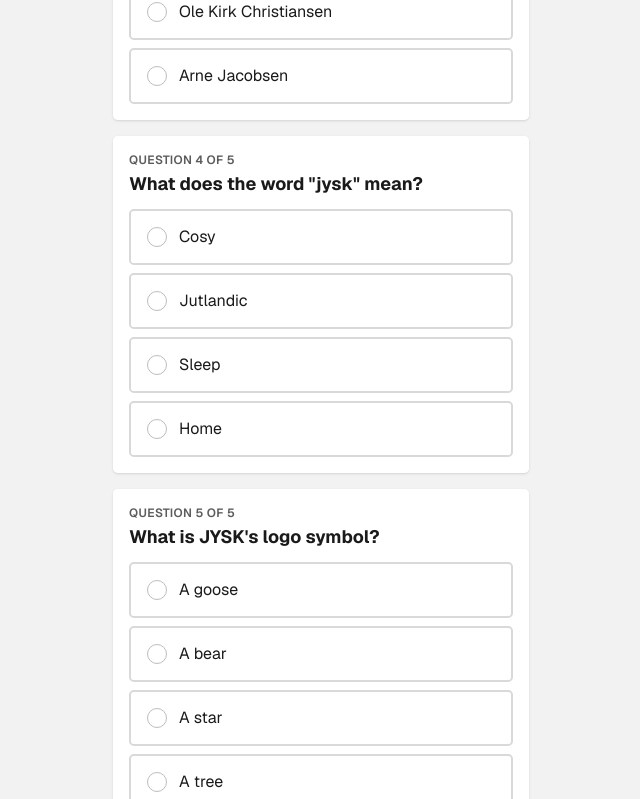
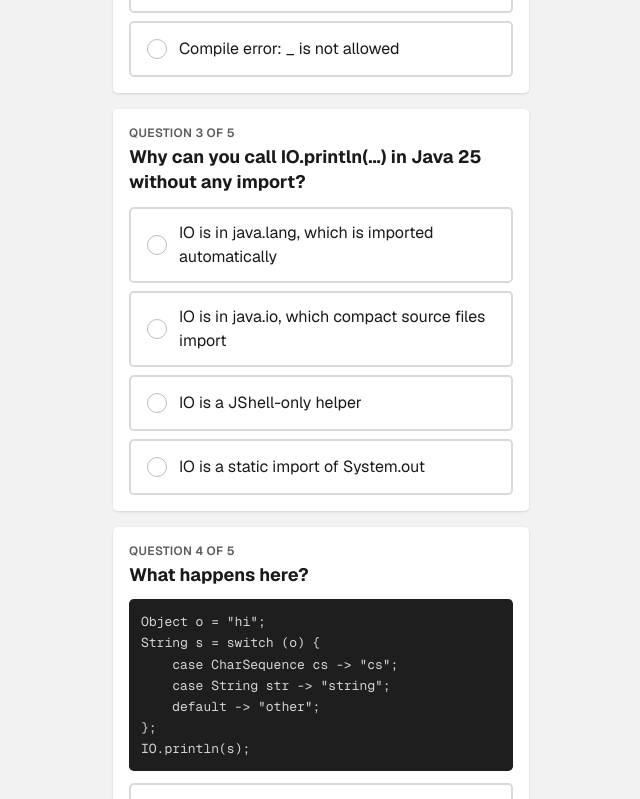
Before and after one commit to kennirau/jysk-quiz, a Next.js app: page / in a window 1280 px wide. Shown: the part 1310-2109 px from the top of the page, without its empty margins (319-959 px from the left). Built offline with nearby package versions, Linux system fonts and the light colour scheme.

Commit message:
fix number of questions and change to java questions

```diff
--- a/src/app/layout.tsx
+++ b/src/app/layout.tsx
@@ -15,7 +15,7 @@ const geistMono = Geist_Mono({
 
 export const metadata: Metadata = {
   title: "JYSK Quiz",
-  description: "Answer 5 quick questions",
+  description: "Test your Java 25 knowledge",
 };
 
 export const viewport: Viewport = {
--- a/src/app/page.tsx
+++ b/src/app/page.tsx
@@ -1,6 +1,14 @@
 import { QuizForm } from "@/components/quiz-form";
-import { publicQuestions } from "@/lib/questions";
+import { pickRandomQuestions, QUIZ_SIZE } from "@/lib/questions";
 import Image from "next/image";
+import { connection } from "next/server";
+import { Suspense } from "react";
+
+async function RandomQuiz() {
+  // Opt out of prerendering so each visitor gets a new random set.
+  await connection();
+  return <QuizForm questions={pickRandomQuestions()} />;
+}
 
 export default function Home() {
   return (
@@ -17,11 +25,15 @@ export default function Home() {
         </div>
       </header>
       <main className="mx-auto flex w-full max-w-md flex-1 flex-col px-4 pt-5">
-        <h1 className="text-2xl font-bold text-primary">Quiz</h1>
+        <h1 className="text-2xl font-bold text-primary">Java 25 Quiz</h1>
         <p className="mb-5 text-muted-foreground">
-          Answer {publicQuestions.length} quick questions.
+          Answer {QUIZ_SIZE} questions about modern Java.
         </p>
-        <QuizForm questions={publicQuestions} />
+        <Suspense
+          fallback={<p className="text-muted-foreground">Loading questions...</p>}
+        >
+          <RandomQuiz />
+        </Suspense>
       </main>
     </>
   );
--- a/src/components/quiz-form.tsx
+++ b/src/components/quiz-form.tsx
@@ -83,7 +83,7 @@ export function QuizForm({ questions }: { questions: Question[] }) {
         </label>
       </div>
       {questions.map((q, i) => (
-        <fieldset key={q.id} className="rounded-md bg-card p-4 shadow-sm">
+        <fieldset key={q.id} className="min-w-0 rounded-md bg-card p-4 shadow-sm">
           <legend className="float-left mb-3 w-full">
             <span className="block text-xs font-semibold tracking-wide text-muted-foreground uppercase">
               Question {i + 1} of {questions.length}
@@ -92,6 +92,11 @@ export function QuizForm({ questions }: { questions: Question[] }) {
               {q.text}
             </span>
           </legend>
+          {q.code && (
+            <pre className="clear-left mb-3 rounded-md bg-[#1e1e1e] p-3 font-mono text-[13px] leading-relaxed wrap-anywhere whitespace-pre-wrap text-[#d4d4d4]">
+              <code>{q.code}</code>
+            </pre>
+          )}
           <RadioGroup
             className="clear-left"
             value={answers[q.id] !== undefined ? String(answers[q.id]) : ""}
--- a/src/data/questions.json
+++ b/src/data/questions.json
@@ -1,56 +1,240 @@
 [
   {
     "id": 1,
-    "text": "What year was JYSK founded?",
+    "text": "What does this print?",
+    "code": "Object o = 42;\nString s = switch (o) {\n    case Integer i when i > 40 -> \"big\";\n    case Integer i -> \"small\";\n    default -> \"other\";\n};\nIO.println(s);",
     "options": [
-      { "id": 1, "text": "1959" },
-      { "id": 2, "text": "1979" },
-      { "id": 3, "text": "1989" },
-      { "id": 4, "text": "1999" }
+      { "id": 1, "text": "big" },
+      { "id": 2, "text": "small" },
+      { "id": 3, "text": "other" },
+      { "id": 4, "text": "Compile error" }
+    ],
+    "correctOptionId": 1
+  },
+  {
+    "id": 2,
+    "text": "What does this print?",
+    "code": "record Point(int x, int y) {}\n\nObject o = new Point(3, 4);\nif (o instanceof Point(int x, int y)) {\n    IO.println(x * y);\n}",
+    "options": [
+      { "id": 1, "text": "7" },
+      { "id": 2, "text": "12" },
+      { "id": 3, "text": "34" },
+      { "id": 4, "text": "Compile error" }
     ],
     "correctOptionId": 2
   },
   {
-    "id": 2,
-    "text": "In which country was JYSK founded?",
+    "id": 3,
+    "text": "What does this print?",
+    "code": "record Pair(Object a, Object b) {}\n\nObject o = new Pair(\"hi\", 5);\nString s = switch (o) {\n    case Pair(String a, _) -> a.toUpperCase();\n    default -> \"none\";\n};\nIO.println(s);",
     "options": [
-      { "id": 1, "text": "Sweden" },
-      { "id": 2, "text": "Norway" },
-      { "id": 3, "text": "Denmark" },
-      { "id": 4, "text": "Finland" }
+      { "id": 1, "text": "hi" },
+      { "id": 2, "text": "HI" },
+      { "id": 3, "text": "none" },
+      { "id": 4, "text": "Compile error: _ is not allowed" }
+    ],
+    "correctOptionId": 2
+  },
+  {
+    "id": 4,
+    "text": "This is the entire content of Hello.java. What happens when you run: java Hello.java (Java 25)?",
+    "code": "void main() {\n    IO.println(\"Hi, Java 25!\");\n}",
+    "options": [
+      { "id": 1, "text": "Prints: Hi, Java 25!" },
+      { "id": 2, "text": "Compile error: missing class declaration" },
+      { "id": 3, "text": "Compile error: main must be static" },
+      { "id": 4, "text": "Only works with --enable-preview" }
+    ],
+    "correctOptionId": 1
+  },
+  {
+    "id": 5,
+    "text": "What does new Child(1) print?",
+    "code": "class Base {\n    Base() { IO.println(\"Base\"); }\n}\n\nclass Child extends Base {\n    Child(int v) {\n        if (v < 0) throw new IllegalArgumentException();\n        IO.println(\"check\");\n        super();\n    }\n}",
+    "options": [
+      { "id": 1, "text": "Base, then check" },
+      { "id": 2, "text": "check, then Base" },
+      { "id": 3, "text": "Only Base" },
+      { "id": 4, "text": "Compile error: super() must be first" }
+    ],
+    "correctOptionId": 2
+  },
+  {
+    "id": 6,
+    "text": "Does this compile without a default branch?",
+    "code": "sealed interface Shape permits Circle, Square {}\nrecord Circle(double r) implements Shape {}\nrecord Square(double s) implements Shape {}\n\nString name(Shape s) {\n    return switch (s) {\n        case Circle c -> \"circle\";\n        case Square q -> \"square\";\n    };\n}",
+    "options": [
+      { "id": 1, "text": "Yes, the switch is exhaustive" },
+      { "id": 2, "text": "No, a default branch is always required" },
+      { "id": 3, "text": "No, records cannot implement sealed interfaces" },
+      { "id": 4, "text": "Yes, but it warns at runtime" }
+    ],
+    "correctOptionId": 1
+  },
+  {
+    "id": 7,
+    "text": "What does this print?",
+    "code": "String s = \"\"\"\n    Hello\n      World\"\"\";\nIO.println(s.length());",
+    "options": [
+      { "id": 1, "text": "11" },
+      { "id": 2, "text": "13" },
+      { "id": 3, "text": "17" },
+      { "id": 4, "text": "19" }
+    ],
+    "correctOptionId": 2
+  },
+  {
+    "id": 8,
+    "text": "What does this print?",
+    "code": "List<Integer> list = new ArrayList<>(List.of(1, 2, 3));\nlist.addFirst(0);\nIO.println(list.reversed());",
+    "options": [
+      { "id": 1, "text": "[0, 1, 2, 3]" },
+      { "id": 2, "text": "[3, 2, 1, 0]" },
+      { "id": 3, "text": "[3, 2, 1]" },
+      { "id": 4, "text": "UnsupportedOperationException" }
+    ],
+    "correctOptionId": 2
+  },
+  {
+    "id": 9,
+    "text": "What does this print?",
+    "code": "var result = Stream.of(1, 2, 3, 4, 5)\n    .gather(Gatherers.windowFixed(2))\n    .toList();\nIO.println(result);",
+    "options": [
+      { "id": 1, "text": "[[1, 2], [3, 4]]" },
+      { "id": 2, "text": "[[1, 2], [3, 4], [5]]" },
+      { "id": 3, "text": "[[1, 2], [2, 3], [3, 4], [4, 5]]" },
+      { "id": 4, "text": "[3, 7, 5]" }
+    ],
+    "correctOptionId": 2
+  },
+  {
+    "id": 10,
+    "text": "What does this print?",
+    "code": "static final ScopedValue<String> USER =\n    ScopedValue.newInstance();\n\nScopedValue.where(USER, \"duke\")\n    .run(() -> IO.println(USER.get()));\nIO.println(USER.isBound());",
+    "options": [
+      { "id": 1, "text": "duke, then true" },
+      { "id": 2, "text": "duke, then false" },
+      { "id": 3, "text": "null, then false" },
+      { "id": 4, "text": "NoSuchElementException" }
+    ],
+    "correctOptionId": 2
+  },
+  {
+    "id": 11,
+    "text": "What does this declaration do in Java 25?",
+    "code": "import module java.base;",
+    "options": [
+      { "id": 1, "text": "Imports all packages exported by the java.base module" },
+      { "id": 2, "text": "Declares that the file belongs to java.base" },
+      { "id": 3, "text": "Adds java.base to the module path at runtime" },
+      { "id": 4, "text": "Compile error: not valid Java syntax" }
+    ],
+    "correctOptionId": 1
+  },
+  {
+    "id": 12,
+    "text": "What does this print?",
+    "code": "Object o = null;\nString s = switch (o) {\n    case null -> \"null!\";\n    case String str -> \"string\";\n    default -> \"other\";\n};\nIO.println(s);",
+    "options": [
+      { "id": 1, "text": "null!" },
+      { "id": 2, "text": "string" },
+      { "id": 3, "text": "other" },
+      { "id": 4, "text": "NullPointerException" }
+    ],
+    "correctOptionId": 1
+  },
+  {
+    "id": 13,
+    "text": "What happens here?",
+    "code": "String s = null;\nswitch (s) {\n    case \"a\" -> IO.println(\"a\");\n    default -> IO.println(\"default\");\n}",
+    "options": [
+      { "id": 1, "text": "Prints: default" },
+      { "id": 2, "text": "Prints nothing" },
+      { "id": 3, "text": "Throws NullPointerException" },
+      { "id": 4, "text": "Compile error" }
     ],
     "correctOptionId": 3
   },
   {
-    "id": 3,
-    "text": "Who founded JYSK?",
+    "id": 14,
+    "text": "What happens here?",
+    "code": "Object o = \"hi\";\nString s = switch (o) {\n    case CharSequence cs -> \"cs\";\n    case String str -> \"string\";\n    default -> \"other\";\n};\nIO.println(s);",
     "options": [
-      { "id": 1, "text": "Lars Larsen" },
-      { "id": 2, "text": "Ingvar Kamprad" },
-      { "id": 3, "text": "Ole Kirk Christiansen" },
-      { "id": 4, "text": "Arne Jacobsen" }
+      { "id": 1, "text": "Prints: cs" },
+      { "id": 2, "text": "Prints: string" },
+      { "id": 3, "text": "Prints: other" },
+      { "id": 4, "text": "Compile error: dominated case label" }
+    ],
+    "correctOptionId": 4
+  },
+  {
+    "id": 15,
+    "text": "What does this print?",
+    "code": "Thread t = Thread.ofVirtual().start(() -> {});\nt.join();\nIO.println(t.isVirtual() + \" \" + t.isDaemon());",
+    "options": [
+      { "id": 1, "text": "true true" },
+      { "id": 2, "text": "true false" },
+      { "id": 3, "text": "false false" },
+      { "id": 4, "text": "IllegalStateException" }
     ],
     "correctOptionId": 1
   },
   {
-    "id": 4,
-    "text": "What does the word \"jysk\" mean?",
+    "id": 16,
+    "text": "What does this print?",
+    "code": "record P(int x) {}\n\nIO.println(new P(1).equals(new P(1))\n    + \" \" + (new P(1) == new P(1)));",
     "options": [
-      { "id": 1, "text": "Cosy" },
-      { "id": 2, "text": "Jutlandic" },
-      { "id": 3, "text": "Sleep" },
-      { "id": 4, "text": "Home" }
+      { "id": 1, "text": "true true" },
+      { "id": 2, "text": "true false" },
+      { "id": 3, "text": "false false" },
+      { "id": 4, "text": "false true" }
     ],
     "correctOptionId": 2
   },
   {
-    "id": 5,
-    "text": "What is JYSK's logo symbol?",
+    "id": 17,
+    "text": "What does this print?",
+    "code": "Object o = \"Java 25\";\nif (o instanceof String s && s.length() > 5) {\n    IO.println(s.length());\n} else {\n    IO.println(\"short\");\n}",
     "options": [
-      { "id": 1, "text": "A goose" },
-      { "id": 2, "text": "A bear" },
-      { "id": 3, "text": "A star" },
-      { "id": 4, "text": "A tree" }
+      { "id": 1, "text": "6" },
+      { "id": 2, "text": "7" },
+      { "id": 3, "text": "short" },
+      { "id": 4, "text": "Compile error: s is not in scope" }
+    ],
+    "correctOptionId": 2
+  },
+  {
+    "id": 18,
+    "text": "What does this print?",
+    "code": "record Range(int lo, int hi) {\n    Range {\n        if (lo > hi) {\n            int t = lo; lo = hi; hi = t;\n        }\n    }\n}\n\nIO.println(new Range(5, 2));",
+    "options": [
+      { "id": 1, "text": "Range[lo=5, hi=2]" },
+      { "id": 2, "text": "Range[lo=2, hi=5]" },
+      { "id": 3, "text": "Range@1b6d3586" },
+      { "id": 4, "text": "Compile error: cannot assign to lo" }
+    ],
+    "correctOptionId": 2
+  },
+  {
+    "id": 19,
+    "text": "Which one compiles in Java 25?",
+    "code": "// A\nint _ = 1; IO.println(_);\n\n// B\ntry { risky(); }\ncatch (Exception _) { IO.println(\"failed\"); }\n\n// C\nvoid log(String _) {}\n\n// D\nrecord R(int _) {}",
+    "options": [
+      { "id": 1, "text": "A" },
+      { "id": 2, "text": "B" },
+      { "id": 3, "text": "C" },
+      { "id": 4, "text": "D" }
+    ],
+    "correctOptionId": 2
+  },
+  {
+    "id": 20,
+    "text": "Why can you call IO.println(...) in Java 25 without any import?",
+    "options": [
+      { "id": 1, "text": "IO is in java.lang, which is imported automatically" },
+      { "id": 2, "text": "IO is in java.io, which compact source files import" },
+      { "id": 3, "text": "IO is a JShell-only helper" },
+      { "id": 4, "text": "IO is a static import of System.out" }
     ],
     "correctOptionId": 1
   }
--- a/src/lib/questions.ts
+++ b/src/lib/questions.ts
@@ -3,6 +3,7 @@ import data from "@/data/questions.json";
 export type Question = {
   id: number;
   text: string;
+  code?: string;
   options: { id: number; text: string }[];
 };
 
@@ -11,7 +12,16 @@ export type QuestionWithAnswer = Question & { correctOptionId: number };
 // Server-side only: includes the correct answers.
 export const questions: QuestionWithAnswer[] = data;
 
-// Safe to send to the browser.
-export const publicQuestions: Question[] = questions.map(
-  ({ id, text, options }) => ({ id, text, options }),
-);
+export const QUIZ_SIZE = Math.min(5, questions.length);
+
+// Random subset without the correct answers, safe to send to the browser.
+export function pickRandomQuestions(): Question[] {
+  const pool = [...questions];
+  for (let i = pool.length - 1; i > 0; i--) {
+    const j = Math.floor(Math.random() * (i + 1));
+    [pool[i], pool[j]] = [pool[j], pool[i]];
+  }
+  return pool
+    .slice(0, QUIZ_SIZE)
+    .map(({ id, text, code, options }) => ({ id, text, code, options }));
+}
```
Also changed, not shown: src/app/actions.ts (+12 -11 lines).
